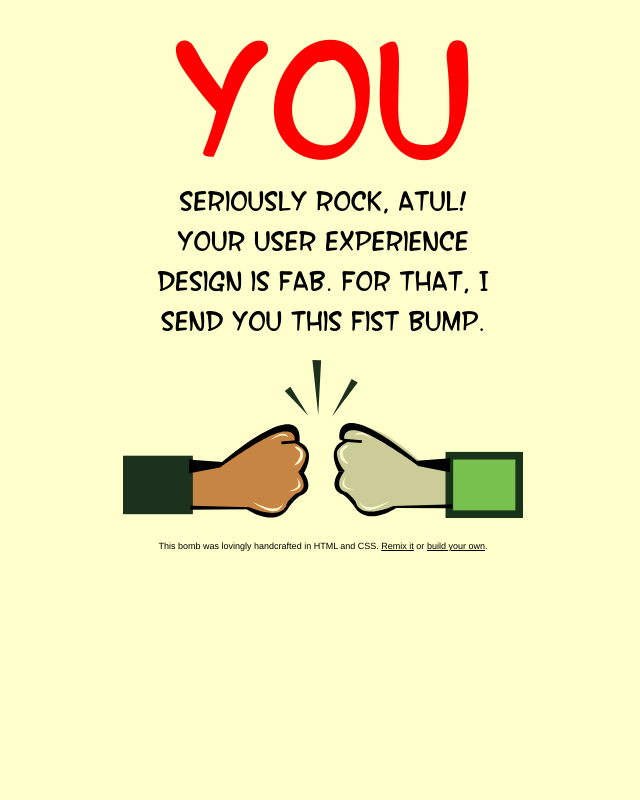
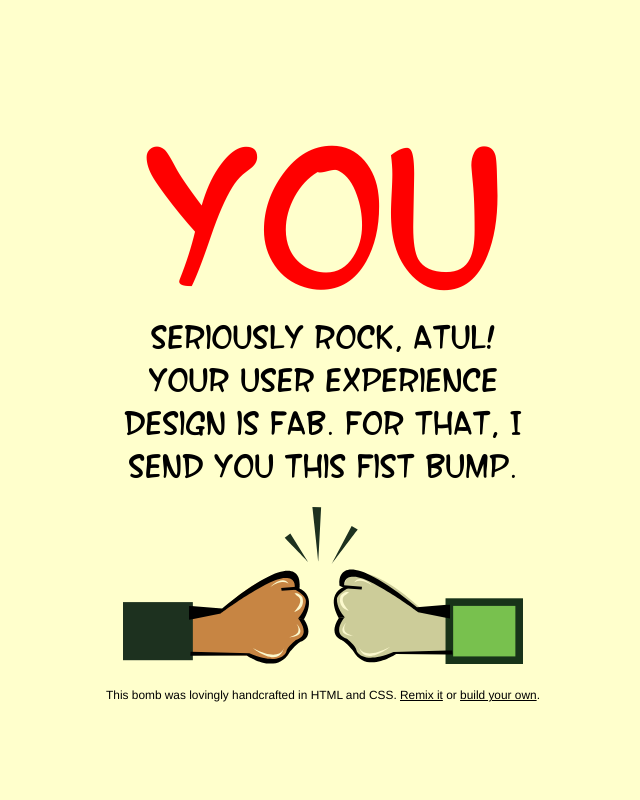
Before and after one commit to toolness/lovebomb.me, a Python web app: template static-files/templates/jess-fistbump.html in a window 1280 px wide. Shown: the whole page, without its empty margins (317-957 px from the left). Run offline with Jinja, Linux system fonts and the light colour scheme; the template is opened without the code that fills it, so the values that code supplies are empty.

Commit message:
made the measurements in jess-fistbump all relative and added a @media ruleset for when the height of the screen is less than 500px.

```diff
--- a/static-files/templates/jess-fistbump-files/stylesheet.css
+++ b/static-files/templates/jess-fistbump-files/stylesheet.css
@@ -9,13 +9,46 @@
   font-style: normal;
 }
 
+body {
+  display: -moz-box;
+  -moz-box-orient: horizontal;
+  -moz-box-pack: center;
+  -moz-box-align: center;
+
+  display: -webkit-box;
+  -webkit-box-orient: horizontal;
+  -webkit-box-pack: center;
+  -webkit-box-align: center;
+
+  -webkit-text-size-adjust: none;
+}
+
+body, html {
+  margin: 0 auto;
+  height: 100%;
+}
+
+@media screen and (min-height: 500px) {
+  body, html, .container {
+    width: 500px;
+    font-size: large;
+  }
+}
+
+@media screen and (max-height: 500px) {
+  body, html, .container {
+    width: 400px;
+    font-size: small;
+  }
+}
+
 @media screen and (max-width: 320px) {
   body {
-    -moz-transform: scale(0.4);
-    -moz-transform-origin: 20% 0%;
-    -webkit-transform: scale(0.4);
-    -webkit-transform-origin: 20% 0%;
-    -o-transform: scale(0.4);
-    -o-transform-origin: 20% 0%;
+    -moz-transform: scale(0.5);
+    -moz-transform-origin: 30% 0%;
+    -webkit-transform: scale(0.5);
+    -webkit-transform-origin: 30% 0%;
+    -o-transform: scale(0.5);
+    -o-transform-origin: 30% 0%;
   }
 }
--- a/static-files/templates/jess-fistbump.html
+++ b/static-files/templates/jess-fistbump.html
@@ -7,36 +7,33 @@
     font-family: 'SFWonderComicRegular';
     background-color: #FFFFcc;
     text-align: center;
-    width: 500px;
-    margin: 0 auto;
-    padding-bottom: 10px;
   }
 
   p em {
     display: block;
     font-style: normal;
     color: red;
-    font-size: 180px;
-    line-height: 180px;
+    font-size: 600%;
+    line-height: 1em;
   }
 
   p {
-    font-size: 30px;
+    font-size: 200%;
     margin: 0px;
-    padding-left: 60px;
-    padding-right: 60px;
-    line-height: 40px;
+    line-height: 1.2em;
+    padding-left: 4%;
+    padding-right: 4%;
   }
 
   img.fistbump {
-    width: 400px;
-    padding-top: 20px;
+    width: 80%;
+    padding-top: 4%;
     padding-bottom: 20px;
   }
 
   aside {
     font-family: "Helvetica Neue", Helvetica, Arial, sans-serif;
-    font-size: 9px;
+    font-size: 66%;
   }
 
   aside a {
@@ -48,7 +45,7 @@
     color: #E42F92; /* Pink like the heart on the love bomb. */
   }
 </style>
-<div id="container">
+<div class="container">
   <p><em>You</em> seriously rock, Atul!</p>
   <p>Your user experience design is fab. For that, I send you this fist bump.</p>
   <img src="jess-fistbump-files/fistbump.svg" alt="fist bump" class="fistbump">
```
